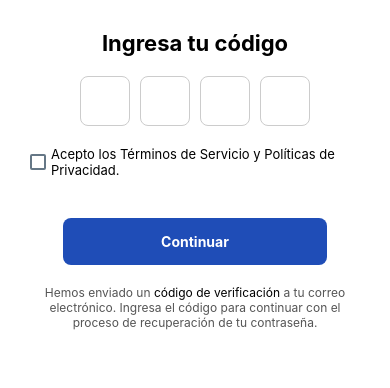
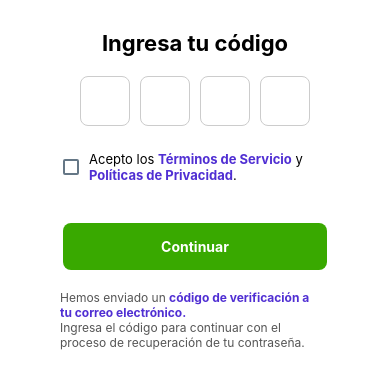
Before and after one commit to Zaidyfuentes/epsas_movil_wilson, a React Native app: screen / in a window 390 px wide. Shown: the top 388 px of the page. Built offline with nearby package versions, Linux system fonts and the light colour scheme.

Commit message:
cambio del estilo

```diff
--- a/App.js
+++ b/App.js
@@ -54,7 +54,8 @@ export default function App() {
 
       {/* TEXTO INFERIOR */}
       <Text style={styles.descripcion}>
-        Hemos enviado un <Text style={styles.link}>código de verificación</Text> a tu correo electrónico.
+        Hemos enviado un <Text style={styles.link}>código de verificación a tu correo electrónico.{"\n"}
+    </Text>
         Ingresa el código para continuar con el proceso de recuperación de tu contraseña.
       </Text>
 
@@ -81,7 +82,7 @@ const styles = StyleSheet.create({
   codigoContainer:{
     flexDirection:"row",
     gap:10,
-    marginBottom:20
+    marginBottom:25
   },
 
   input:{
@@ -97,21 +98,24 @@ const styles = StyleSheet.create({
   checkContainer:{
     flexDirection:"row",
     alignItems:"center",
-    marginBottom: 40
+    marginBottom: 40,
+    width: "80%"
   },
 
   textoCheck:{
     flex:1,
-    marginLeft:5,
+    marginLeft:10,
     fontSize:13
   },
 
   link:{
-    color:"#000000"
+    color:"#502fd3",
+    fontWeight: 'bold',
+    textAlign: 'right',
   },
 
   boton:{
-    backgroundColor:"#1f4db7",
+    backgroundColor:"#39A900",
     padding:15,
     borderRadius:8,
     width:"80%",
@@ -127,7 +131,12 @@ const styles = StyleSheet.create({
   descripcion:{
     fontSize:12,
     textAlign:"center",
-    color:"#555"
+    color:"#555",
+    // fontWeight: 'bold',
+    // fontWeight: 'bold',
+    textAlign: 'left',
+    marginLeft:30,
+    marginRight:40
   }
 
 });
```
